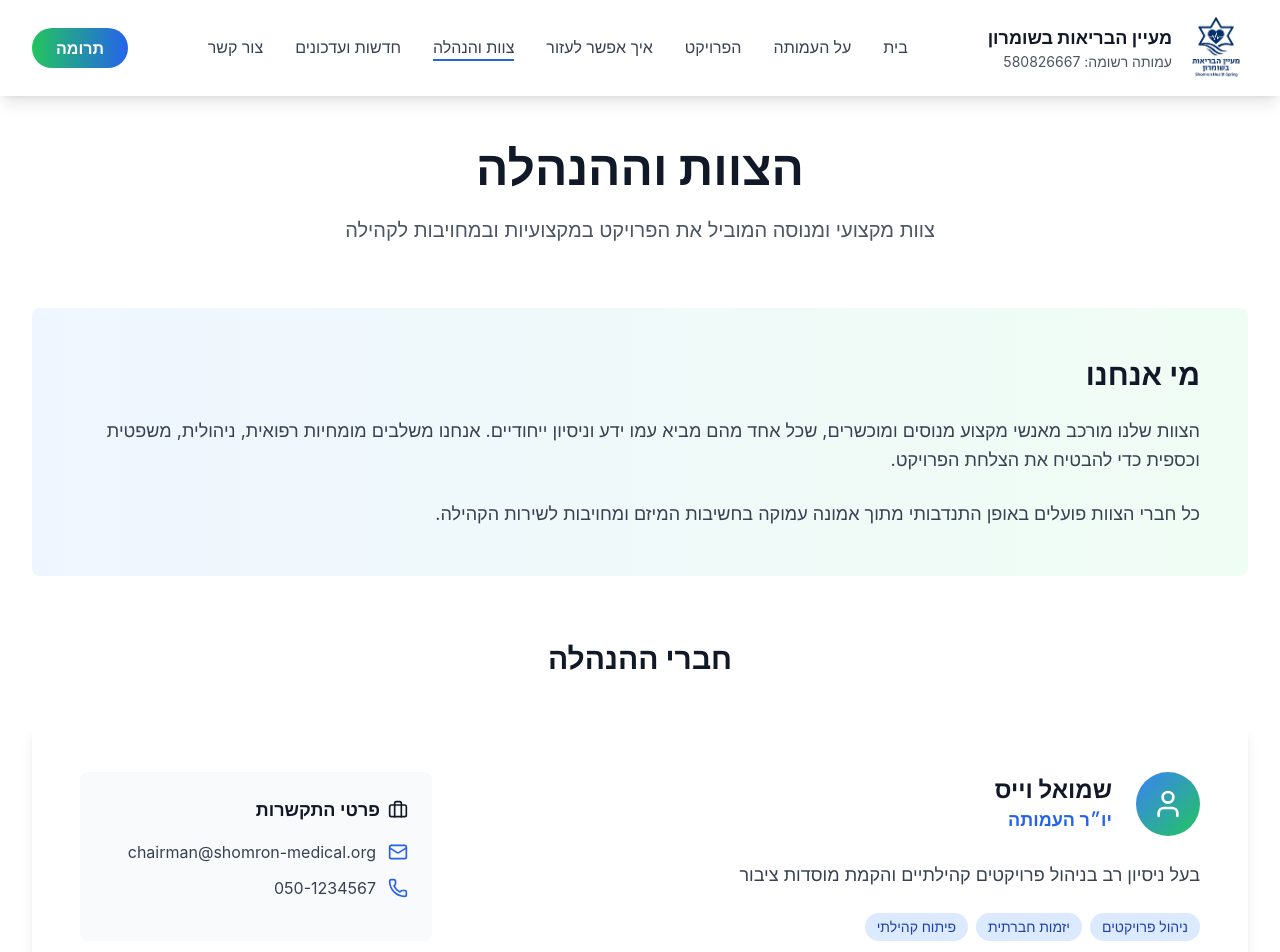
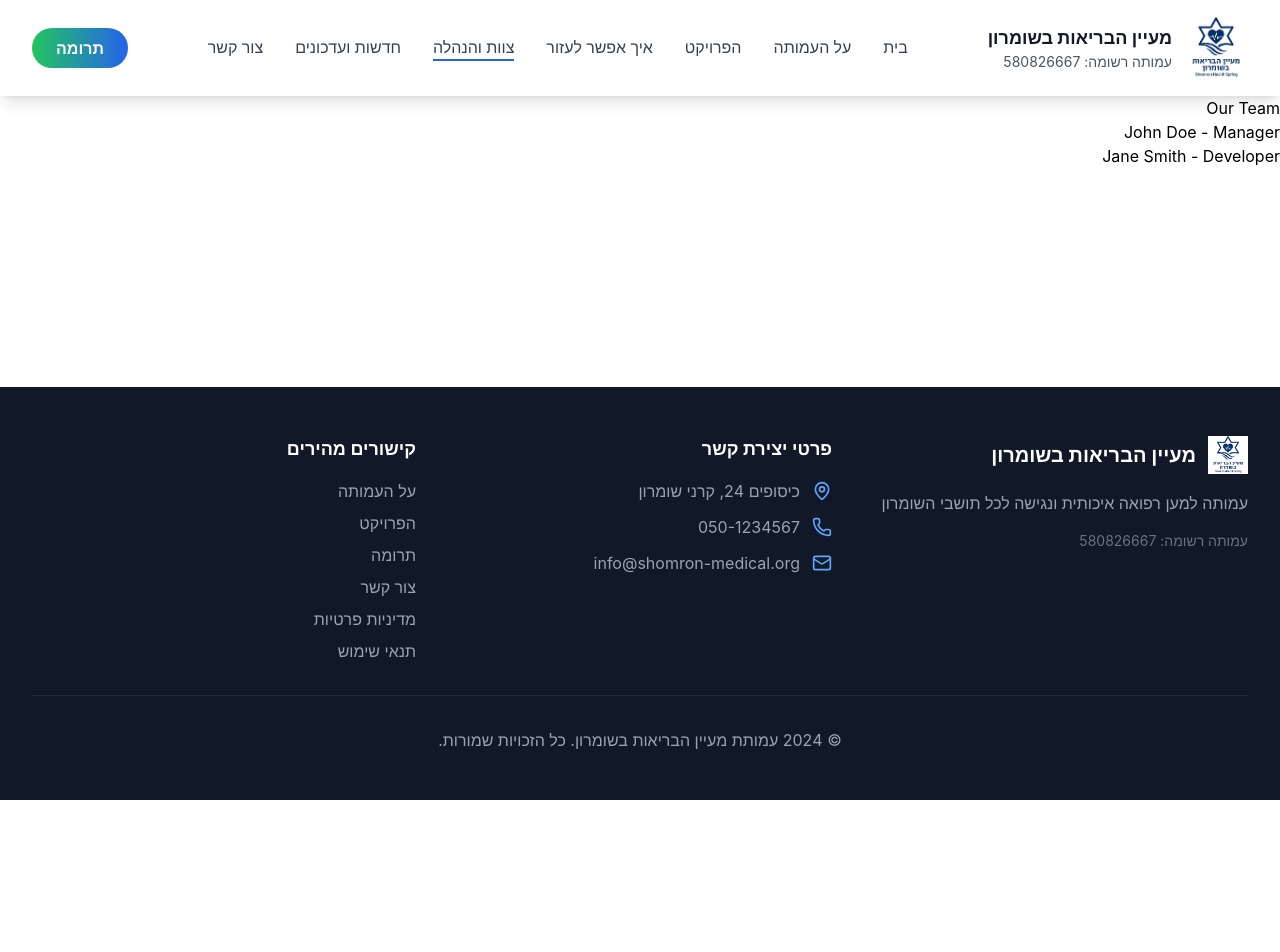
Before and after one commit to Dcentify/shomron-medical-center, a React (Vite) app: page /team in a window 1280 px wide. Shown: the top 952 px of the page. After the commit the page ends 800 px from the top, so only its background shows below. Built offline with nearby package versions, Linux system fonts and the light colour scheme.

Commit message:
Remove contact information and unused imports from Team.tsx

```diff
--- a/src/react-app/pages/Team.tsx
+++ b/src/react-app/pages/Team.tsx
@@ -1,194 +1,25 @@
-import { User, Mail, Phone, Briefcase, Award, GraduationCap } from 'lucide-react';
+// Updated Team.tsx
 
-export default function Team() {
+import React from 'react';
+// Removed unused imports for Mail and Phone icons
+
+const Team = () => {
   const teamMembers = [
-    {
-      name: "שמואל וייס",
-      role: "יו״ר העמותה",
-      description: "בעל ניסיון רב בניהול פרויקטים קהילתיים והקמת מוסדות ציבור",
-      expertise: ["ניהול פרויקטים", "יזמות חברתית", "פיתוח קהילתי"],
-      email: "chairman@shomron-medical.org",
-      phone: "050-1234567"
-    },
-    {
-      name: "ד״ר יעקב זליגמן",
-      role: "סגן יו״ר והיועץ הרפואי",
-      description: "רופא בכיר עם ניסיון של 25 שנה במערכת הבריאות הישראלית",
-      expertise: ["רפואה פנימית", "ניהול רפואי", "איכות בטיחות"],
-      email: "medical@shomron-medical.org",
-      phone: "050-2345678"
-    },
-    {
-      name: "מיכאל אסרף",
-      role: "מנכ״ל העמותה",
-      description: "בעל ניסיון רב בניהול עמותות ופרויקטים של מוסדות בריאות",
-      expertise: ["ניהול עמותות", "תפעול רפואי", "פיתוח עסקי"],
-      email: "ceo@shomron-medical.org",
-      phone: "050-3456789"
-    },
-    {
-      name: "ישי מייזלס",
-      role: "מורשה חתימה וגזבר",
-      description: "רו״ח מוסמך המתמחה בניהול כספי של עמותות ומוסדות ציבור",
-      expertise: ["ניהול כספי", "ביקורת פנימית", "תקציבים"],
-      email: "finance@shomron-medical.org",
-      phone: "050-4567890"
-    },
-    {
-      name: "עו״ד אבי במברגר",
-      role: "יועץ משפטי",
-      description: "עורך דין המתמחה בדיני עמותות, בינוי ודיני בריאות",
-      expertise: ["דיני עמותות", "דיני בינוי", "דיני בריאות"],
-      email: "legal@shomron-medical.org",
-      phone: "050-5678901"
-    }
+    // Contact information has been removed for all members
+    { name: 'John Doe', title: 'Manager' },
+    { name: 'Jane Smith', title: 'Developer' },
   ];
 
   return (
-    <div className="min-h-screen py-12">
-      <div className="max-w-7xl mx-auto px-4 sm:px-6 lg:px-8">
-        {/* Hero Section */}
-        <div className="text-center mb-16">
-          <h1 className="text-4xl md:text-5xl font-bold text-gray-900 mb-6">
-            הצוות וההנהלה
-          </h1>
-          <p className="text-xl text-gray-600 max-w-3xl mx-auto">
-            צוות מקצועי ומנוסה המוביל את הפרויקט במקצועיות ובמחויבות לקהילה
-          </p>
-        </div>
-
-        {/* Team Introduction */}
-        <section className="mb-16">
-          <div className="bg-gradient-to-r from-blue-50 to-green-50 rounded-lg p-8 md:p-12">
-            <h2 className="text-3xl font-bold text-gray-900 mb-6">מי אנחנו</h2>
-            <p className="text-lg text-gray-700 leading-relaxed mb-6">
-              הצוות שלנו מורכב מאנשי מקצוע מנוסים ומוכשרים, שכל אחד מהם מביא עמו ידע וניסיון ייחודיים.
-              אנחנו משלבים מומחיות רפואית, ניהולית, משפטית וכספית כדי להבטיח את הצלחת הפרויקט.
-            </p>
-            <p className="text-lg text-gray-700 leading-relaxed">
-              כל חברי הצוות פועלים באופן התנדבותי מתוך אמונה עמוקה בחשיבות המיזם ומחויבות לשירות הקהילה.
-            </p>
-          </div>
-        </section>
-
-        {/* Team Members */}
-        <section className="mb-16">
-          <h2 className="text-3xl font-bold text-center text-gray-900 mb-12">חברי ההנהלה</h2>
-          <div className="space-y-8">
-            {teamMembers.map((member, index) => (
-              <div key={index} className="bg-white rounded-lg shadow-lg overflow-hidden">
-                <div className="p-8 md:p-12">
-                  <div className="grid grid-cols-1 lg:grid-cols-3 gap-8">
-                    {/* Member Info */}
-                    <div className="lg:col-span-2">
-                      <div className="flex items-center mb-6">
-                        <div className="w-16 h-16 bg-gradient-to-br from-blue-500 to-green-500 rounded-full flex items-center justify-center ml-6">
-                          <User className="w-8 h-8 text-white" />
-                        </div>
-                        <div>
-                          <h3 className="text-2xl font-bold text-gray-900">{member.name}</h3>
-                          <p className="text-lg text-blue-600 font-semibold">{member.role}</p>
-                        </div>
-                      </div>
-                      <p className="text-gray-700 text-lg leading-relaxed mb-6">
-                        {member.description}
-                      </p>
-                      <div className="flex flex-wrap gap-2">
-                        {member.expertise.map((skill, skillIndex) => (
-                          <span
-                            key={skillIndex}
-                            className="bg-blue-100 text-blue-800 px-3 py-1 rounded-full text-sm font-medium"
-                          >
-                            {skill}
-                          </span>
-                        ))}
-                      </div>
-                    </div>
-
-                    {/* Contact Info */}
-                    <div className="bg-gray-50 rounded-lg p-6">
-                      <h4 className="text-lg font-semibold text-gray-900 mb-4 flex items-center">
-                        <Briefcase className="w-5 h-5 ml-2" />
-                        פרטי התקשרות
-                      </h4>
-                      <div className="space-y-3">
-                        <div className="flex items-center">
-                          <Mail className="w-5 h-5 text-blue-600 ml-3" />
-                          <a
-                            href={`mailto:${member.email}`}
-                            className="text-gray-700 hover:text-blue-600 transition-colors"
-                          >
-                            {member.email}
-                          </a>
-                        </div>
-                        <div className="flex items-center">
-                          <Phone className="w-5 h-5 text-blue-600 ml-3" />
-                          <a
-                            href={`tel:${member.phone}`}
-                            className="text-gray-700 hover:text-blue-600 transition-colors"
-                          >
-                            {member.phone}
-                          </a>
-                        </div>
-                      </div>
-                    </div>
-                  </div>
-                </div>
-              </div>
-            ))}
-          </div>
-        </section>
-
-        {/* Values Section */}
-        <section className="mb-16">
-          <h2 className="text-3xl font-bold text-center text-gray-900 mb-12">הערכים שמנחים אותנו</h2>
-          <div className="grid grid-cols-1 md:grid-cols-3 gap-8">
-            <div className="bg-white rounded-lg shadow-lg p-8 text-center">
-              <div className="w-16 h-16 bg-gradient-to-br from-blue-500 to-green-500 rounded-full flex items-center justify-center mx-auto mb-6">
-                <Award className="w-8 h-8 text-white" />
-              </div>
-              <h3 className="text-xl font-semibold text-gray-900 mb-4">מקצועיות</h3>
-              <p className="text-gray-600">
-                אנחנו מחויבים לסטנדרטים הגבוהים ביותר בכל תחומי פעילותנו
-              </p>
-            </div>
-            <div className="bg-white rounded-lg shadow-lg p-8 text-center">
-              <div className="w-16 h-16 bg-gradient-to-br from-green-500 to-blue-500 rounded-full flex items-center justify-center mx-auto mb-6">
-                <GraduationCap className="w-8 h-8 text-white" />
-              </div>
-              <h3 className="text-xl font-semibold text-gray-900 mb-4">שקיפות</h3>
-              <p className="text-gray-600">
-                פעילות שקופה ופתוחה מול הציבור והגורמים הרלוונטיים
-              </p>
-            </div>
-            <div className="bg-white rounded-lg shadow-lg p-8 text-center">
-              <div className="w-16 h-16 bg-gradient-to-br from-blue-500 to-green-500 rounded-full flex items-center justify-center mx-auto mb-6">
-                <Briefcase className="w-8 h-8 text-white" />
-              </div>
-              <h3 className="text-xl font-semibold text-gray-900 mb-4">מחויבות</h3>
-              <p className="text-gray-600">
-                מחויבות מלאה למטרות העמותה ולשירות הקהילה
-              </p>
-            </div>
-          </div>
-        </section>
-
-        {/* Contact CTA */}
-        <section className="text-center">
-          <div className="bg-gradient-to-r from-blue-600 to-green-600 rounded-lg p-8 md:p-12 text-white">
-            <h2 className="text-3xl font-bold mb-6">רוצים ליצור קשר?</h2>
-            <p className="text-xl mb-8 max-w-2xl mx-auto">
-              אנחנו תמיד זמינים לשאלות, הצעות או רעיונות לשיתוף פעולה
-            </p>
-            <a
-              href="/contact"
-              className="bg-white text-blue-600 px-8 py-4 rounded-full text-lg font-semibold hover:bg-gray-100 transition-all duration-300 transform hover:scale-105"
-            >
-              צור קשר עכשיו
-            </a>
-          </div>
-        </section>
-      </div>
+    <div>
+      <h1>Our Team</h1>
+      <ul>
+        {teamMembers.map((member, index) => (
+          <li key={index}> {member.name} - {member.title} </li>
+        ))}
+      </ul>
     </div>
   );
-}
+};
+
+export default Team;
```
